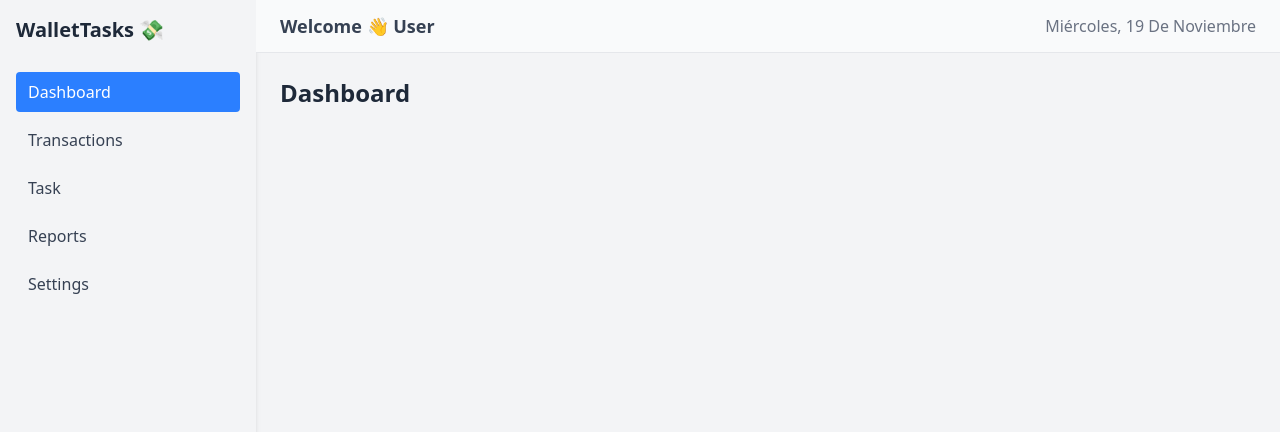
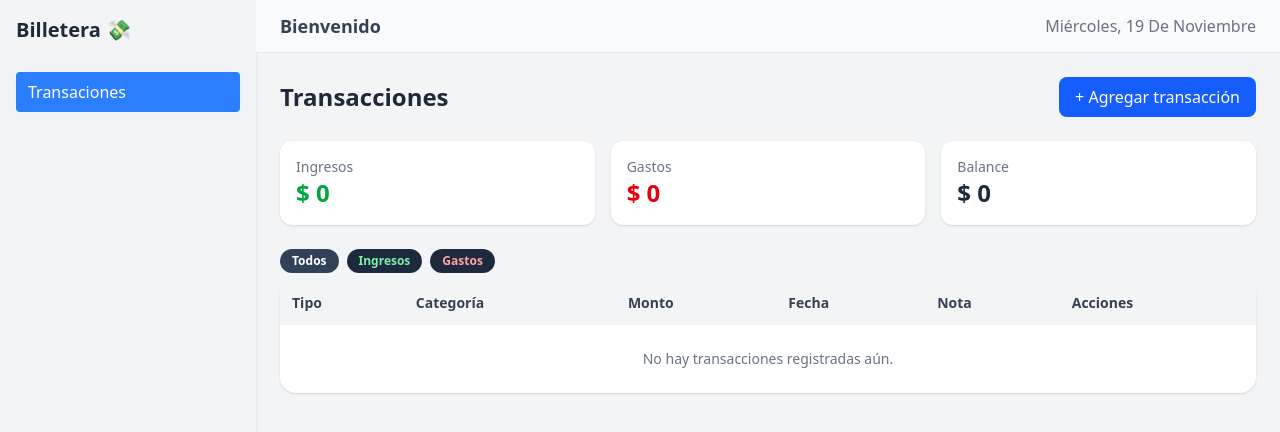
Before and after one commit to juan982610/wallet-tasks, a React (Vite) app: page / in a window 1280 px wide. Shown: the top 432 px of the page. Built offline with nearby package versions, Linux system fonts and the light colour scheme.

Commit message:
delete of unnecessary folders

```diff
--- a/src/App.jsx
+++ b/src/App.jsx
@@ -4,11 +4,8 @@ import Sidebar from "./components/Sidebar"
 import Header from "./components/Header"
 
 // Páginas
-import Dashboard from "./pages/Dashboard"
 import Transactions from "./pages/Transactions"
-import Task from "./pages/Task"
-import Reports from "./pages/Reports"
-import Settings from "./pages/Settings"
+
 
 
 export default function App() {
@@ -23,11 +20,7 @@ export default function App() {
 
         <main className="flex-1 p-6">
           <Routes>
-            <Route path="/" element={<Dashboard />} />
-            <Route path="/transactions" element={<Transactions />} />
-            <Route path="/task" element={<Task />} />
-            <Route path="/reports" element={<Reports />} />
-            <Route path="/settings" element={<Settings />} />
+            <Route path="/" element={<Transactions />} />
           </Routes>
         </main>
       </div>
--- a/src/components/Header.jsx
+++ b/src/components/Header.jsx
@@ -12,7 +12,7 @@ export default function Header() {
   return (
     <header className="flex justify-between items-center px-6 py-3 bg-gray-50 dark:bg-gray-900 border-b border-gray-200 dark:border-gray-700">
       <h2 className="text-lg font-semibold text-gray-700 dark:text-gray-100">
-        Welcome 👋 User
+        Bienvenido
       </h2>
       <p className="text-gray-500 dark:text-gray-400 capitalize">{date}</p>
     </header>
--- a/src/components/Sidebar.jsx
+++ b/src/components/Sidebar.jsx
@@ -2,17 +2,13 @@ import { NavLink } from "react-router-dom"
 
 export default function Sidebar() {
   const links = [
-    { to: "/", label: "Dashboard" },
-    { to: "/transactions", label: "Transactions" },
-    { to: "/task", label: "Task" },
-    { to: "/reports", label: "Reports" },
-    { to: "/settings", label: "Settings" },
+    { to: "/", label: "Transaciones" },
   ]
 
   return (
     <aside className="bg-gray-100 dark:bg-gray-800 w-full md:w-64 h-auto md:h-screen p-4 flex md:flex-col gap-3 shadow-md">
       <h1 className="text-xl font-bold mb-4 text-gray-800 dark:text-gray-100">
-        WalletTasks 💸
+        Billetera 💸
       </h1>
       <nav className="flex flex-wrap md:flex-col gap-2">
         {links.map(({ to, label }) => (
--- a/src/pages/Dashboard.jsx
+++ /dev/null
@@ -1,3 +0,0 @@
-export default function Dashboard() {
-  return <h1 className="text-2xl font-bold">Dashboard</h1>
-}
--- a/src/pages/Reports.jsx
+++ /dev/null
@@ -1,4 +0,0 @@
-// Reports.jsx
-export default function Reports() {
-  return <h1 className="text-2xl font-bold">Reports</h1>
-}
--- a/src/pages/Settings.jsx
+++ /dev/null
@@ -1,4 +0,0 @@
-// Settings.jsx
-export default function Settings() {
-  return <h1 className="text-2xl font-bold">Settings</h1>
-}
--- a/src/pages/Task.jsx
+++ /dev/null
@@ -1,4 +0,0 @@
-// Task.jsx
-export default function Task() {
-  return <h1 className="text-2xl font-bold">Task</h1>
-}
```
